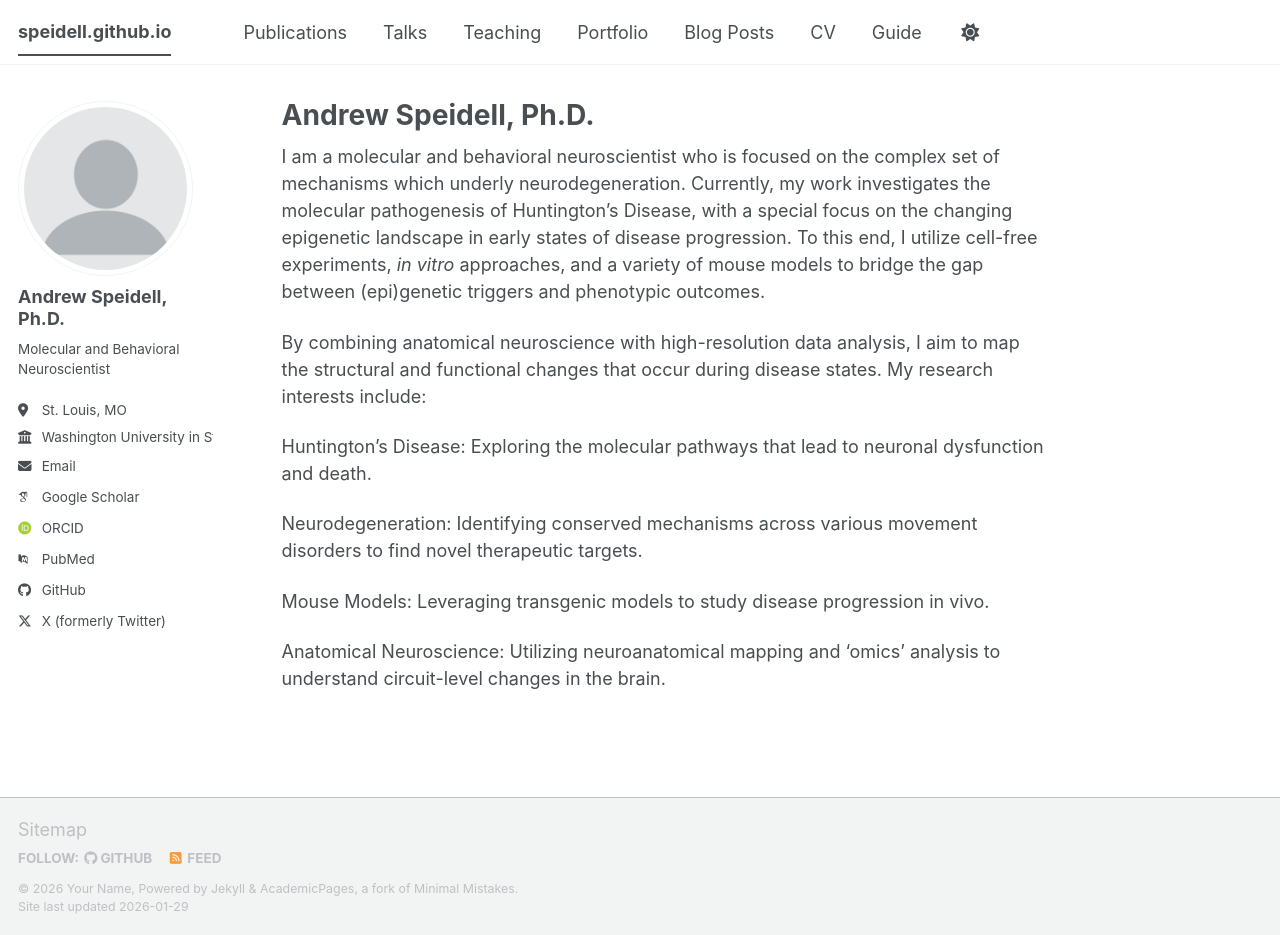
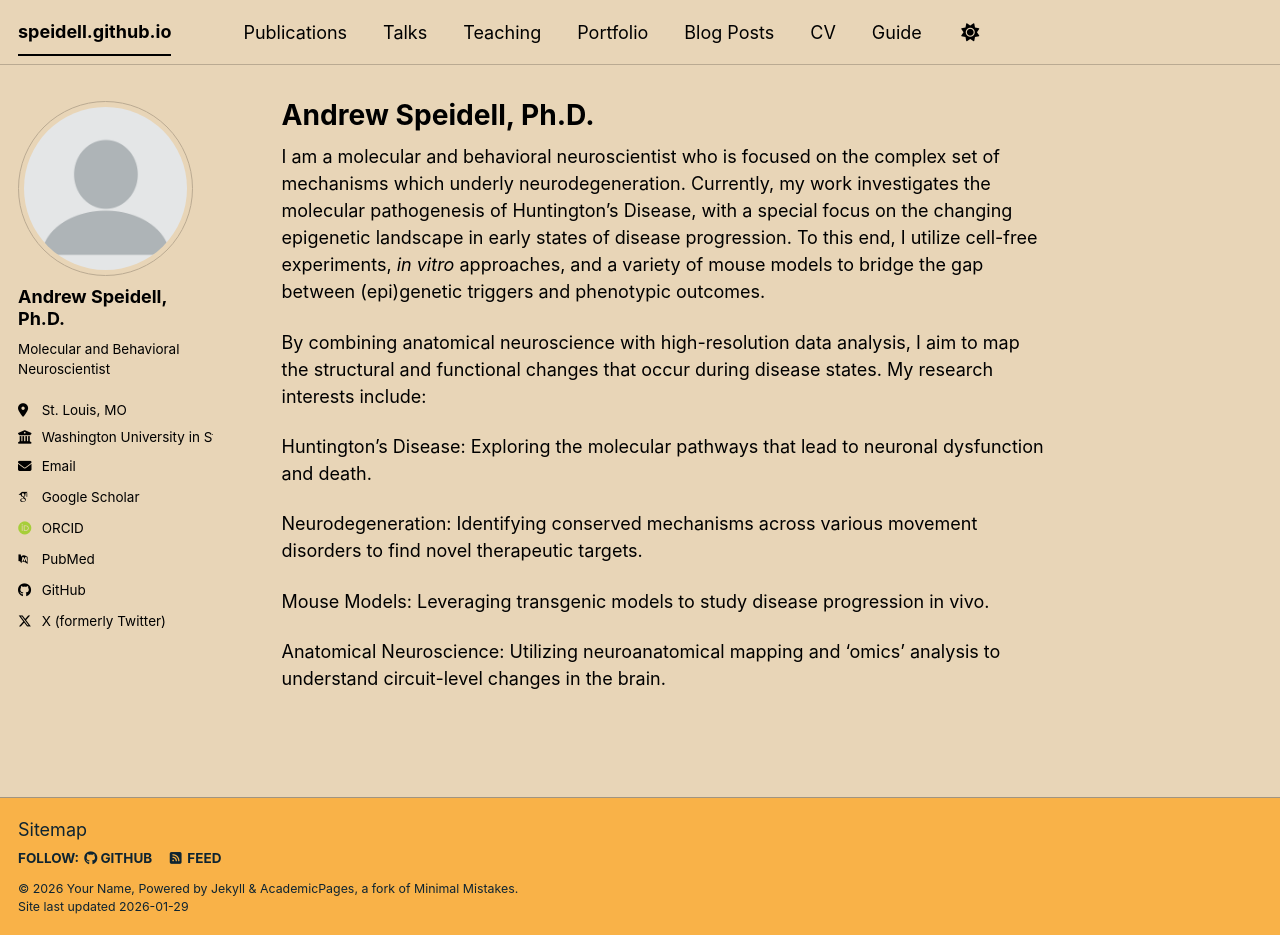
Before and after one commit to Speidell/speidell.github.io, a Jekyll site: the page built from _pages/about.md, in a window 1280 px wide and 935 px high. Built offline with Jekyll 4.4.1, drawn with Linux system fonts in a browser that asks for light colours; some web fonts are replaced; a script bundle is joined from its source files by our own code; library files that are not in the unit come from our copies.

Commit message:
Update _config.yml

```diff
--- a/_config.yml
+++ b/_config.yml
@@ -8,7 +8,7 @@
 
 # Basic Site Settings
 locale                   : "en-US"
-site_theme               : "default" # The available themes options are "default", "air", "sunrise", "mint", "dirt" and "contrast"
+site_theme               : "sunrise" # The available themes options are "default", "air", "sunrise", "mint", "dirt" and "contrast"
 title                    :
 title_separator          :
 name                     : &name "Your Name"
@@ -51,7 +51,7 @@
   bitbucket        : # Username - Update with your username on the site
   codepen          : # Username
   dribbble         : # Username
-  github           : "speidell.github.com"
+  github           : "speidell"
   kaggle           : # Username
   stackoverflow    : # User number or user number and name (i.e., use "1" or "1/jeff-atwood")
 
```
